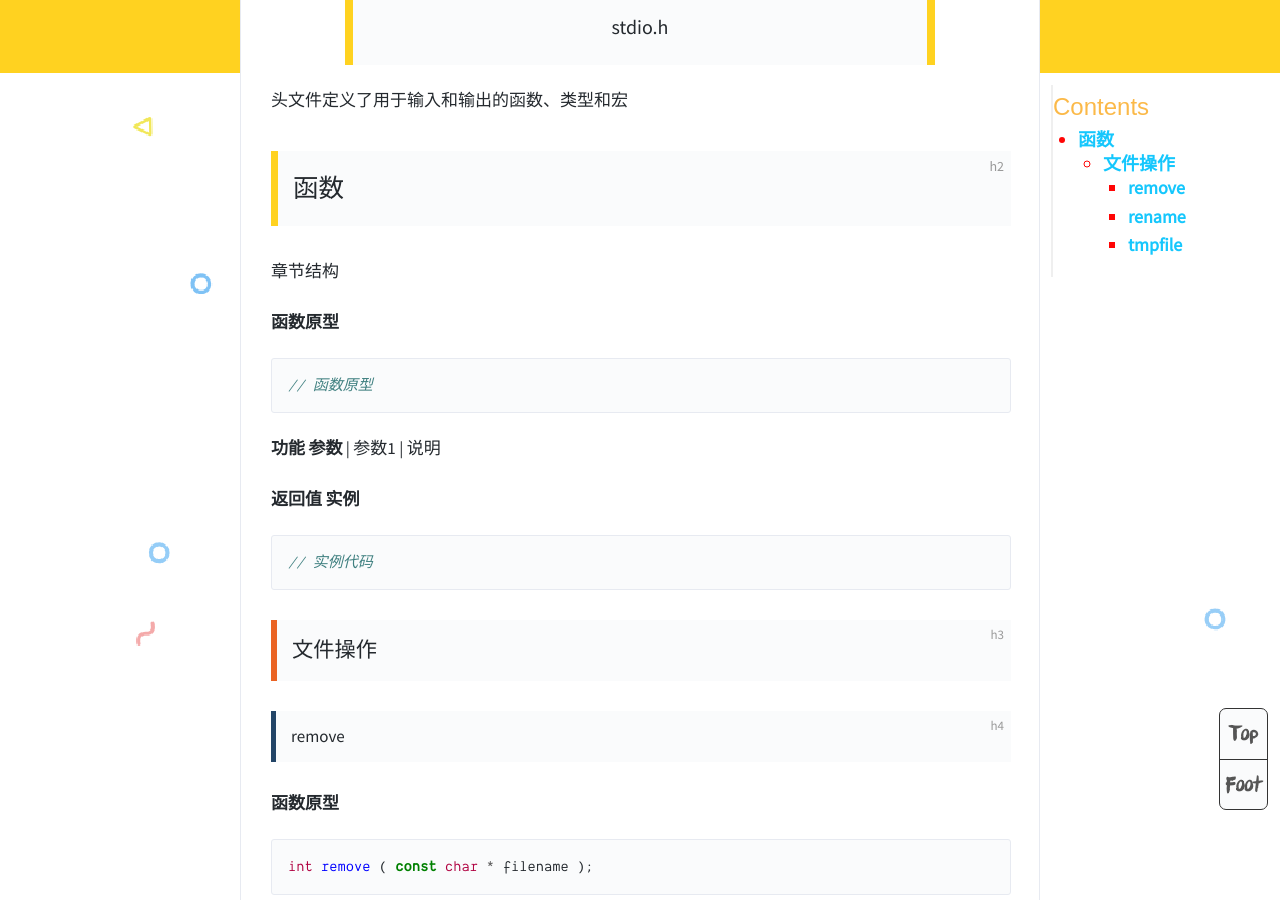
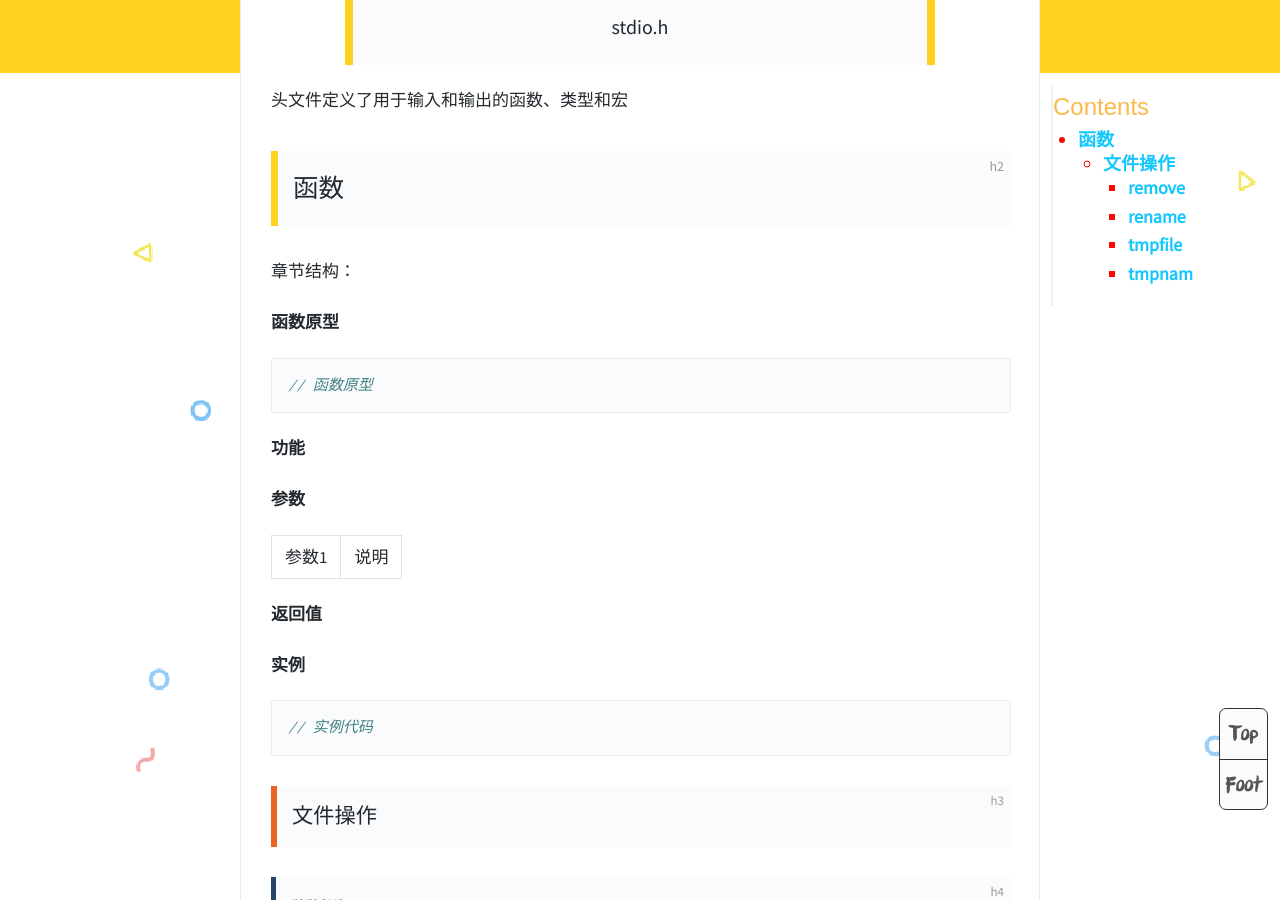
Before and after one commit to westqzy/westqzy.github.io11, a Jekyll site: the page built from _posts/2023-02-04-C语言官方库学习stdio.md, in a window 1280 px wide and 900 px high, scrolled down 552 px. Built offline with Jekyll 4.4.1, drawn with Linux system fonts in a browser that asks for light colours.

Commit message:
Update 2023-02-04-C语言官方库学习stdio.md

````diff
--- a/_posts/2023-02-04-C语言官方库学习stdio.md
+++ b/_posts/2023-02-04-C语言官方库学习stdio.md
@@ -14,7 +14,7 @@ subtitle: 'stdio.h'
 
 ## 函数
 
-章节结构
+章节结构：
 
 **函数原型**
 
@@ -23,10 +23,13 @@ subtitle: 'stdio.h'
 ```
 
 **功能**
+
 **参数**
+
 | 参数1 | 说明
 
 **返回值**
+
 **实例**
 
 ```c
@@ -151,3 +154,5 @@ int main()
 This function or variable may be unsafe. Consider using tmpfile_s instead. To disable deprecation, use _CRT_SECURE_NO_WARNINGS. See online help for details.
 
 只需在文件最开头加上 `#define _CRT_SECURE_NO_WARNINGS` 即可
+
+#### tmpnam
````
